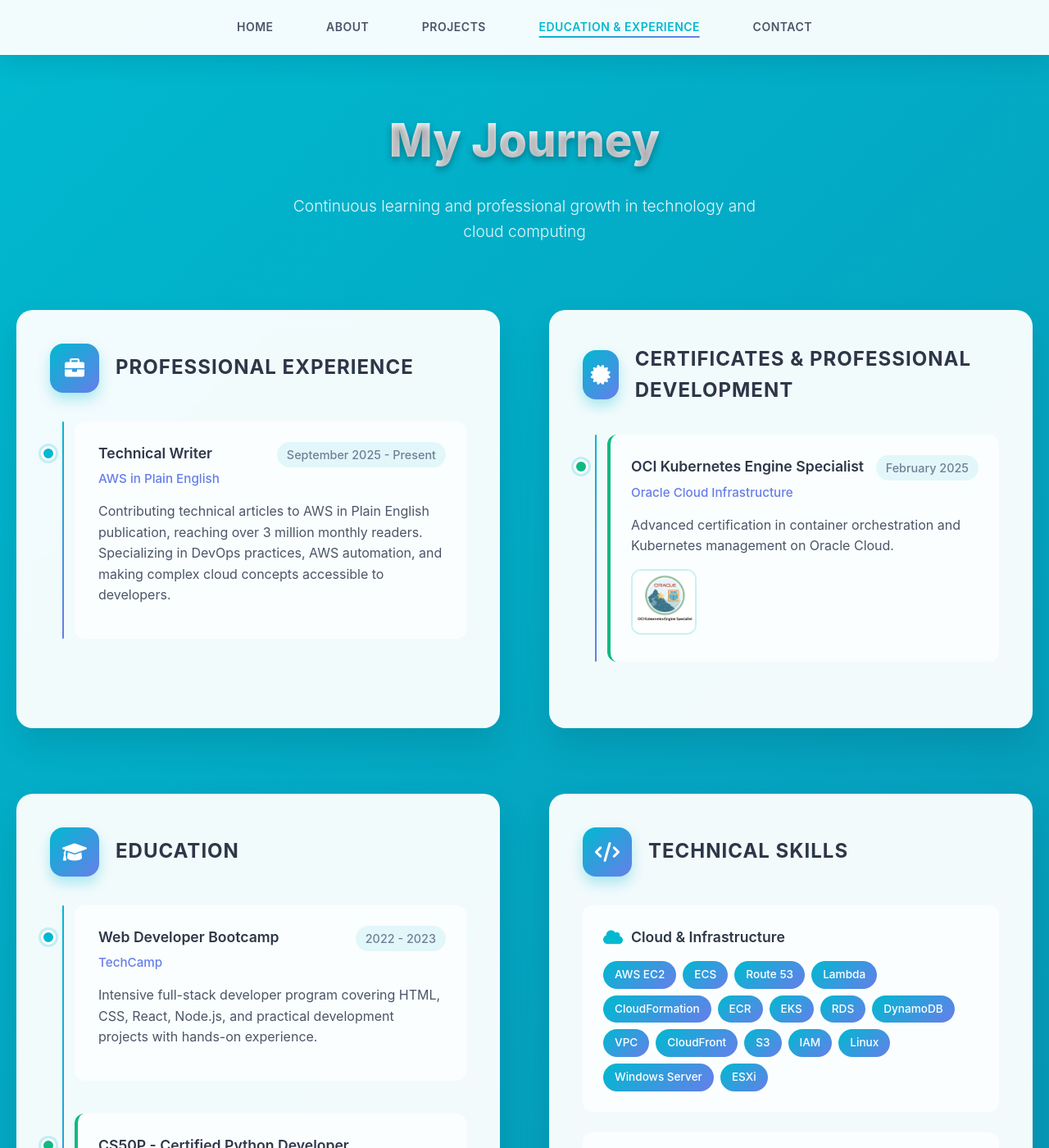
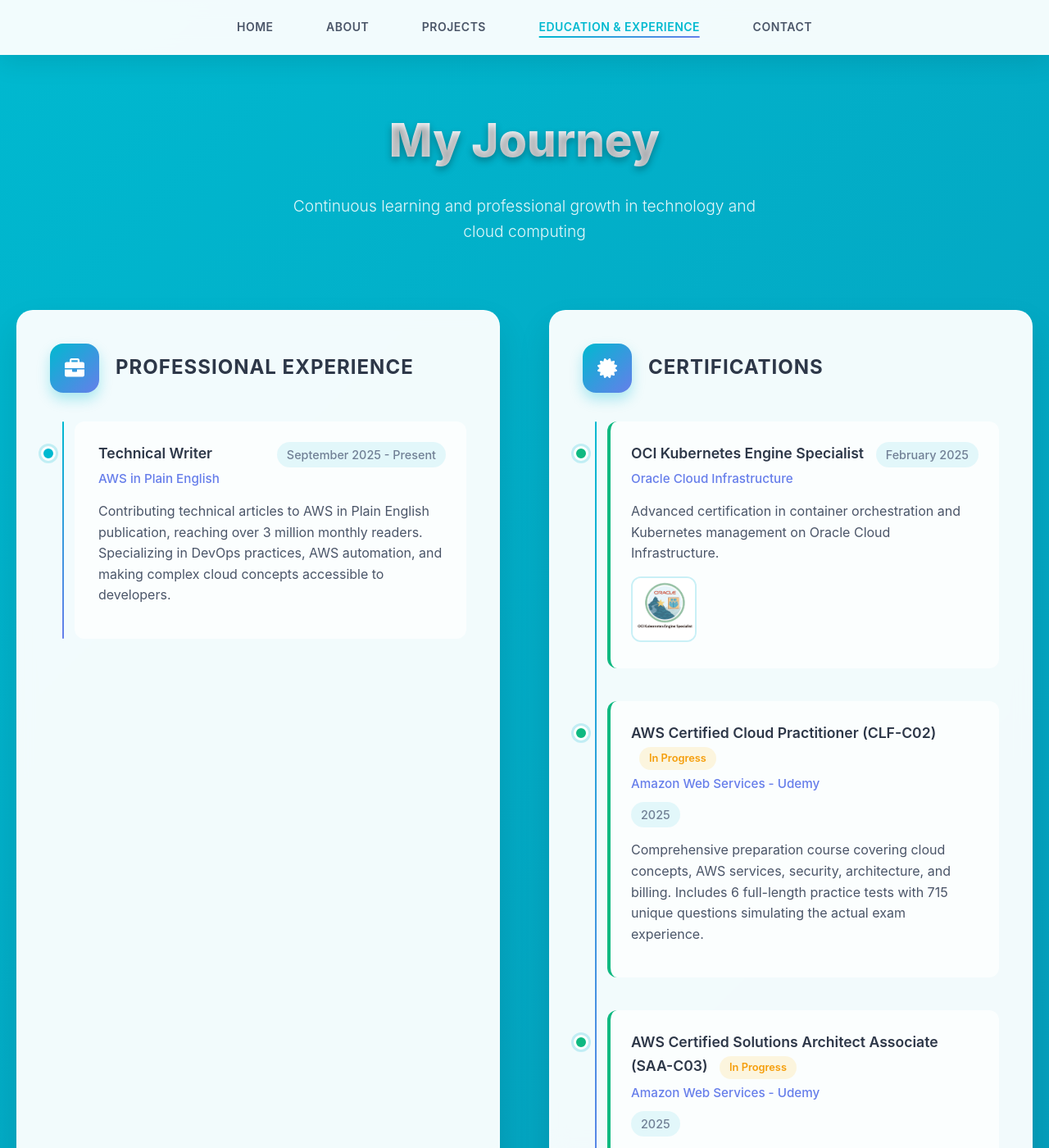
Before and after one commit to Areeba-Urooj/portfolio, a Jekyll site: the page experience.html, which Jekyll copies as it is, in a window 1280 px wide and 1400 px high. Shown: the whole window at 82% size. Built offline with Jekyll 4.4.1, drawn with Linux system fonts in a browser that asks for light colours; some of the changed text lies outside the part shown.

Commit message:
Update experience.html

```diff
--- a/experience.html
+++ b/experience.html
@@ -346,6 +346,17 @@
             box-shadow: 0 12px 24px rgba(0, 185, 208, 0.4);
         }
 
+        .badge-inprogress {
+            background: rgba(251, 191, 36, 0.15);
+            color: #f59e0b;
+            padding: 4px 12px;
+            border-radius: 20px;
+            font-size: 0.8rem;
+            font-weight: 600;
+            display: inline-block;
+            margin-left: 10px;
+        }
+
         @media (max-width: 768px) {
             .content {
                 grid-template-columns: 1fr;
@@ -392,6 +402,7 @@
         .timeline-item:nth-child(2) { animation-delay: 0.2s; }
         .timeline-item:nth-child(3) { animation-delay: 0.3s; }
         .timeline-item:nth-child(4) { animation-delay: 0.4s; }
+        .timeline-item:nth-child(5) { animation-delay: 0.5s; }
     </style>
 </head>
 <body>
@@ -438,7 +449,7 @@
                 <div class="section-icon">
                     <i class="fas fa-certificate"></i>
                 </div>
-                <h2 class="section-title">Certificates & Professional Development</h2>
+                <h2 class="section-title">Certifications</h2>
             </div>
 
             <div class="timeline">
@@ -451,11 +462,42 @@
                         <div class="item-date">February 2025</div>
                     </div>
                     <div class="item-description">
-                        Advanced certification in container orchestration and Kubernetes management on Oracle Cloud.
+                        Advanced certification in container orchestration and Kubernetes management on Oracle Cloud Infrastructure.
                     </div>
                     <img src="assets/oci-badge.png" alt="OCI Kubernetes Certificate" class="certificate-image">
                 </div>
 
+                <div class="timeline-item certificate-item">
+                    <div class="item-header">
+                        <div>
+                            <div class="item-title">
+                                AWS Certified Cloud Practitioner (CLF-C02)
+                                <span class="badge-inprogress">In Progress</span>
+                            </div>
+                            <div class="item-organization">Amazon Web Services - Udemy</div>
+                        </div>
+                        <div class="item-date">2025</div>
+                    </div>
+                    <div class="item-description">
+                        Comprehensive preparation course covering cloud concepts, AWS services, security, architecture, and billing. Includes 6 full-length practice tests with 715 unique questions simulating the actual exam experience.
+                    </div>
+                </div>
+
+                <div class="timeline-item certificate-item">
+                    <div class="item-header">
+                        <div>
+                            <div class="item-title">
+                                AWS Certified Solutions Architect Associate (SAA-C03)
+                                <span class="badge-inprogress">In Progress</span>
+                            </div>
+                            <div class="item-organization">Amazon Web Services - Udemy</div>
+                        </div>
+                        <div class="item-date">2025</div>
+                    </div>
+                    <div class="item-description">
+                        Advanced course focusing on designing distributed systems, selecting appropriate AWS services, and implementing scalable, highly available, and fault-tolerant infrastructure on AWS.
+                    </div>
+                </div>
             </div>
         </div>
     </div>
```
Also changed, not shown: other parts of experience.html (+1 -6 lines).
